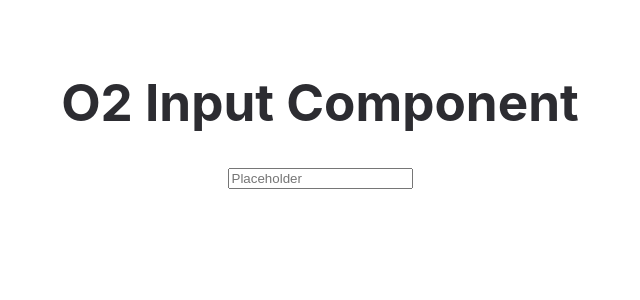
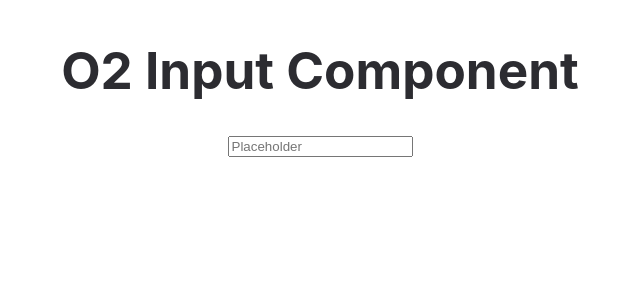
Before and after one commit to dm3yb/o2-input-component, a React (Vite) app: page / in a window 1280 px wide. Shown: the top 300 px of the page, without its empty margins (320-960 px from the left). Built offline with nearby package versions, Linux system fonts and the light colour scheme.

Commit message:
style: cleanups

```diff
--- a/src/App.tsx
+++ b/src/App.tsx
@@ -1,4 +1,3 @@
-import './assets/styles/app.css';
 import { BaseInput } from './components/ui/BaseInput';
 
 export default function App() {
--- a/src/assets/styles/app.css
+++ /dev/null
@@ -1,42 +0,0 @@
-#root {
-	max-width: 1280px;
-	margin: 0 auto;
-	padding: 2rem;
-	text-align: center;
-}
-
-.logo {
-	height: 6em;
-	padding: 1.5em;
-	will-change: filter;
-	transition: filter 300ms;
-}
-.logo:hover {
-	filter: drop-shadow(0 0 2em #646cffaa);
-}
-.logo.react:hover {
-	filter: drop-shadow(0 0 2em #61dafbaa);
-}
-
-@keyframes logo-spin {
-	from {
-		transform: rotate(0deg);
-	}
-	to {
-		transform: rotate(360deg);
-	}
-}
-
-@media (prefers-reduced-motion: no-preference) {
-	a:nth-of-type(2) .logo {
-		animation: logo-spin infinite 20s linear;
-	}
-}
-
-.card {
-	padding: 2em;
-}
-
-.read-the-docs {
-	color: #888;
-}
--- a/src/assets/styles/index.css
+++ b/src/assets/styles/index.css
@@ -1,6 +1,6 @@
 :root {
 	/* Fonts */
-	--font-family: 'Inter', system-ui, Avenir, Helvetica, Arial, sans-serif;
+	--font-family: 'Inter', system-ui, Avenir, Helvetica, Arial, sans-serif; /* Need to provide "On Air Var" font from O2 team */
 	--font-letter-spc-label: 0.16px;
 
 	--font-size-label-m: 1rem /* 16px */;
```
